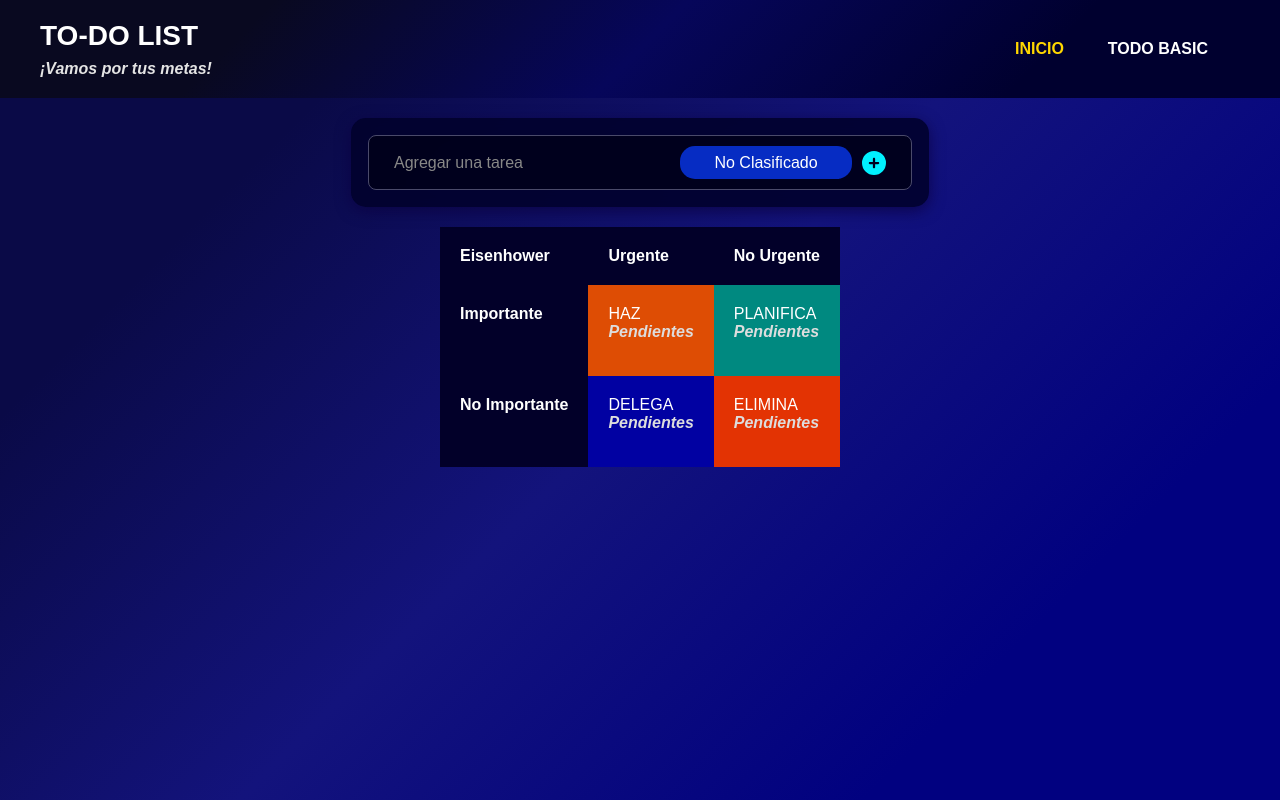
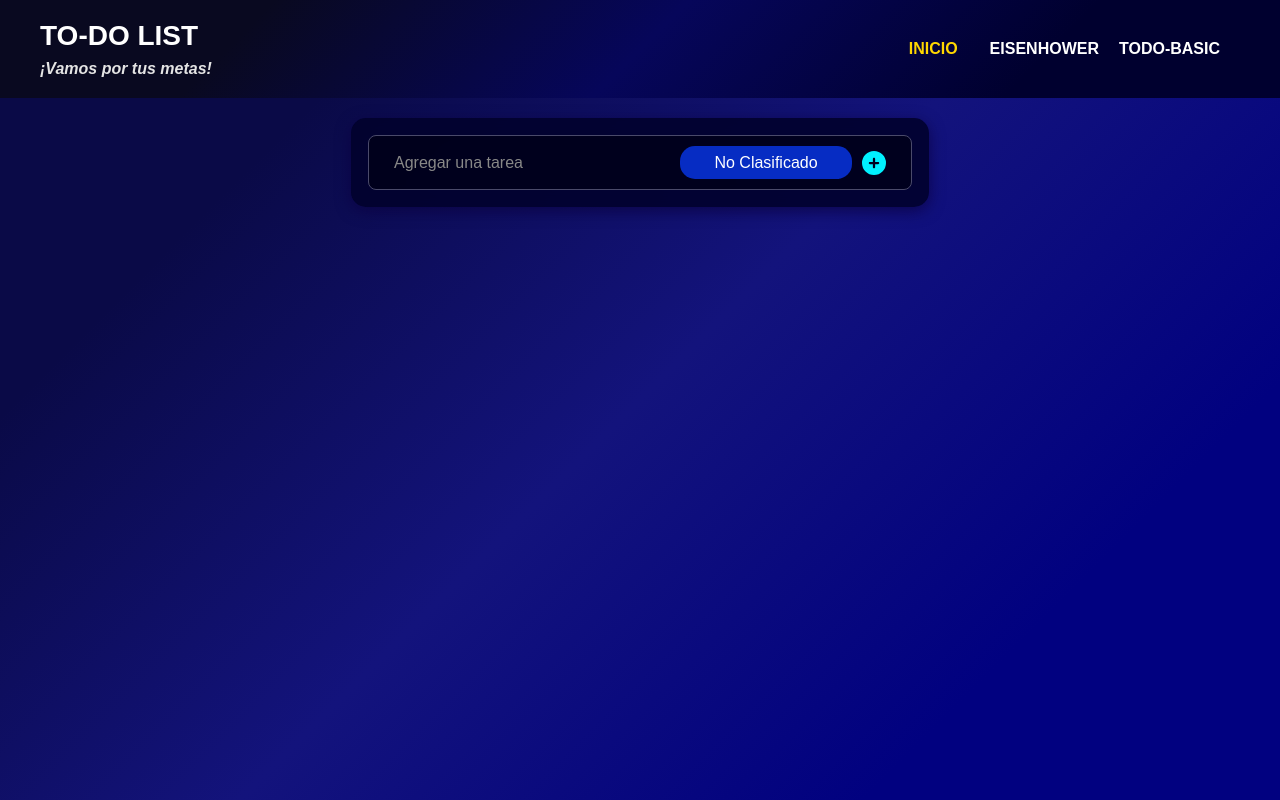
Before and after one commit to broldano03/todo-eisenhower, a React (Vite) app: page / in a window 1280 px wide. Built offline with nearby package versions, Linux system fonts and the light colour scheme.

Commit message:
use menu context

```diff
--- a/src/App.jsx
+++ b/src/App.jsx
@@ -1,9 +1,13 @@
 import { useState } from 'react'
 import './App.css'
+import { useMenuContext } from './context/MenuContext'
 import InputTarea from './components/InputTarea'
 import MatrizEisen from './components/eisenhower/MatrizEisen'
+import TodoBasic from './TodoBasic'
+
 
 function App() {
+  const { selectedComponent } = useMenuContext()
   const [tasks, setTasks] = useState([])
 
   return (
@@ -14,9 +18,8 @@ function App() {
             <InputTarea setTasks={setTasks}/>
           </div>
         </div>
-        <div className='eisenhower'>
-          <MatrizEisen tasks={tasks} setTasks={setTasks}/>
-        </div>
+          {selectedComponent === "EisenHower" && <MatrizEisen tasks={tasks} setTasks={setTasks} />}
+          {selectedComponent === "ToDo-Basic" && <TodoBasic tasks={tasks} setTasks={setTasks} />}
       </div>
     </>
   )
--- a/src/TodoBasic.jsx
+++ b/src/TodoBasic.jsx
@@ -1,6 +1,12 @@
-const TodoBasic = () => {
+import MostrarTarea from "./components/mostrarTareas/MostrarTarea"
+
+const TodoBasic = ({tasks, setTasks}) => {
     return (
-        <h1>Hola</h1>
+
+        <>
+        <MostrarTarea tasks={tasks} setTasks={setTasks}
+        filtraPor="All"/>
+        </>
     )
 }
 
--- a/src/components/eisenhower/MatrizEisen.jsx
+++ b/src/components/eisenhower/MatrizEisen.jsx
@@ -4,6 +4,7 @@ import MostrarTarea from "../mostrarTareas/MostrarTarea"
 function MatrizEisen ({tasks, setTasks}) {
 
     return (
+        <div>
             <table className="tabla-eisenhower">
                 <thead>
                     <tr>
@@ -15,16 +16,25 @@ function MatrizEisen ({tasks, setTasks}) {
                 <tbody>
                     <tr>
                         <th>Importante</th>
-                <td className="haz">HAZ <MostrarTarea tasks={tasks} setTasks={setTasks} filtraPor="Hacer" /> </td>
-                <td className="planifica">PLANIFICA <MostrarTarea tasks={tasks} setTasks={setTasks} filtraPor="Planificar" /></td>
+                        <td className="haz">HAZ
+                            <MostrarTarea tasks={tasks} setTasks={setTasks}
+                                filtraPor="Hacer" /> </td>
+                        <td className="planifica">PLANIFICA
+                            <MostrarTarea tasks={tasks} setTasks={setTasks}
+                                filtraPor="Planificar" /></td>
                     </tr>
                     <tr>
                         <th>No Importante</th>
-                <td className="delegar">DELEGA <MostrarTarea tasks={tasks} setTasks={setTasks} filtraPor="Delegar"/></td>
-                <td className="eliminar">ELIMINA <MostrarTarea tasks={tasks} setTasks={setTasks} filtraPor="Eliminar"/></td>
+                        <td className="delegar">DELEGA
+                            <MostrarTarea tasks={tasks} setTasks={setTasks}
+                                filtraPor="Delegar"/></td>
+                        <td className="eliminar">ELIMINA
+                            <MostrarTarea tasks={tasks} setTasks={setTasks}
+                                filtraPor="Eliminar"/></td>
                     </tr>
                 </tbody>
             </table>
+        </div>
     )
 }
 
--- a/src/components/menu/Menu.css
+++ b/src/components/menu/Menu.css
@@ -7,6 +7,7 @@
     padding: 20px;
     background-color: transparent;
     max-width: 100%;
+    cursor: pointer;
 }
 
 .main-menu ul {
@@ -15,6 +16,8 @@
     gap: 20px;
     margin: 0;
     padding: 0;
+    text-transform: uppercase;
+    font-weight: bold;
 }
 
 .main-menu a {
@@ -23,8 +26,8 @@ text-decoration: none;
 font-size: 16px;
 padding: 8px 12px;
 transition: color 0.3s ease;
-text-transform: uppercase;
-font-weight: bold;
+
+
 }
 
 .main-menu a:hover {
--- a/src/components/menu/Menu.jsx
+++ b/src/components/menu/Menu.jsx
@@ -1,12 +1,21 @@
 import { NavLink } from "react-router-dom"
 import "./Menu.css"
+import { useMenuContext } from "../../context/MenuContext"
 
 const Menu = () => {
+
+    const {setSelectedComponent} = useMenuContext ()
+
+    const handleComponentSelect = (componentName) => {
+        setSelectedComponent(componentName)
+    }
+
     return (
         <nav className="main-menu">
             <ul>
                 <li><NavLink to="/" >Inicio</NavLink> </li>
-                <li><NavLink to="/todobasic" >ToDo Basic</NavLink></li>
+                <li onClick={() => handleComponentSelect("EisenHower")}>EisenHower</li>
+                <li onClick={() => handleComponentSelect("ToDo-Basic")}>ToDo-Basic</li>
             </ul>
 
         </nav>
--- a/src/components/mostrarTareas/MostrarTarea.jsx
+++ b/src/components/mostrarTareas/MostrarTarea.jsx
@@ -3,15 +3,21 @@ import Tarea from './Tarea'
 
 function MostrarTarea ({tasks, setTasks, filtraPor}) {
 
-    const tareasFiltradas = tasks.filter(task => task.clasificacion === filtraPor)
+    const tareasFiltradas = filtraPor === "All"
+        ? tasks
+            : tasks.filter(task => task.clasificacion === filtraPor);
 
     return (
         <div className="seccion-tarea">
             <h3>Pendientes</h3>
             <ul id="lista">
-                {tareasFiltradas.map((task) => (
-                    <Tarea key={task.id} task={task} setTasks={setTasks} />
-                ))}
+                {Array.isArray(tareasFiltradas) && tareasFiltradas.length > 0 ? (
+                    tareasFiltradas.map((task) => (
+                        <Tarea key={task.id} task={task} setTasks={setTasks} />
+                    ))
+                ) : (
+                    <li>No hay tareas pendientes.</li>
+                )}
             </ul>
         </div>
 
--- /dev/null
+++ b/src/context/MenuContext.jsx
@@ -0,0 +1,15 @@
+import { createContext, useContext, useState } from "react"
+
+const MenuContext = createContext()
+
+export const MenuProvider = ({children}) => {
+    const [selectedComponent, setSelectedComponent] = useState('')
+
+    return (
+        <MenuContext.Provider value={{ selectedComponent, setSelectedComponent }}>
+            {children}
+        </MenuContext.Provider>
+    )
+}
+
+export const useMenuContext = () => useContext(MenuContext)
--- a/src/main.jsx
+++ b/src/main.jsx
@@ -4,18 +4,19 @@ import './index.css'
 import { BrowserRouter, Route, Routes } from 'react-router-dom'
 import Pag404 from './404.jsx'
 import Template from './Template.jsx'
-import TodoBasic from './TodoBasic.jsx'
+import { MenuProvider } from './context/MenuContext'
 
 createRoot(document.getElementById('root')).render(
     <>
     <BrowserRouter>
-        <Routes>
-            <Route path='/' element={<Template />}>
-                <Route index element={<App />} />
-                <Route path='/todobasic' element={<TodoBasic/>} />
-                <Route path='*' element={<Pag404/>} />
-            </Route>
-        </Routes>
+        <MenuProvider>
+            <Routes>
+                <Route path='/' element={<Template />}>
+                    <Route index element={<App />} />
+                </Route>
+                    <Route path='*' element={<Pag404/>} />
+            </Routes>
+        </MenuProvider>
     </BrowserRouter>
     </>
 )
```
Lines whose indentation alone changed are shown as unchanged.
